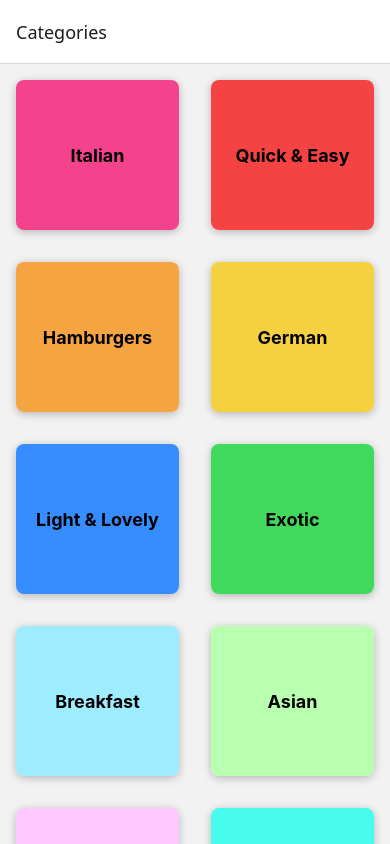
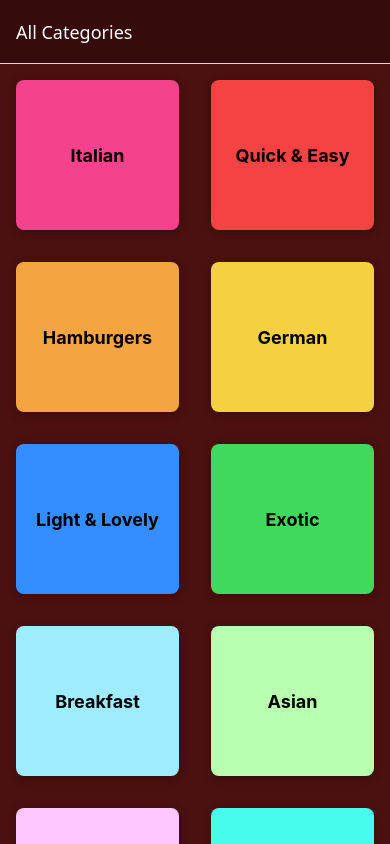
Before and after one commit to Ihsanullah-Yasar/RN-Meal, a React Native app: screen / in a window 390 px wide. Built offline with nearby package versions, Linux system fonts and the light colour scheme.

Commit message:
some Navigation styles applied

```diff
--- a/App.js
+++ b/App.js
@@ -11,11 +11,29 @@ const Stack = createNativeStackNavigator();
 export default function App() {
   return (
     <>
-      <StatusBar style="dark" />
+      <StatusBar style="light" />
       <NavigationContainer>
-        <Stack.Navigator>
-          <Stack.Screen name="Categories" component={CategoryScreen} />
-          <Stack.Screen name="mealsOverview" component={MealsOverviewScreen} />
+        <Stack.Navigator
+          screenOptions={{
+            headerStyle: { backgroundColor: "#360b0bff" },
+            headerTintColor: "white",
+            contentStyle: {
+              backgroundColor: "#4b1010ff",
+            },
+          }}
+        >
+          <Stack.Screen
+            options={{
+              title: "All Categories",
+            }}
+            name="Categories"
+            component={CategoryScreen}
+          />
+          <Stack.Screen
+            header
+            name="mealsOverview"
+            component={MealsOverviewScreen}
+          />
         </Stack.Navigator>
       </NavigationContainer>
     </>
```
